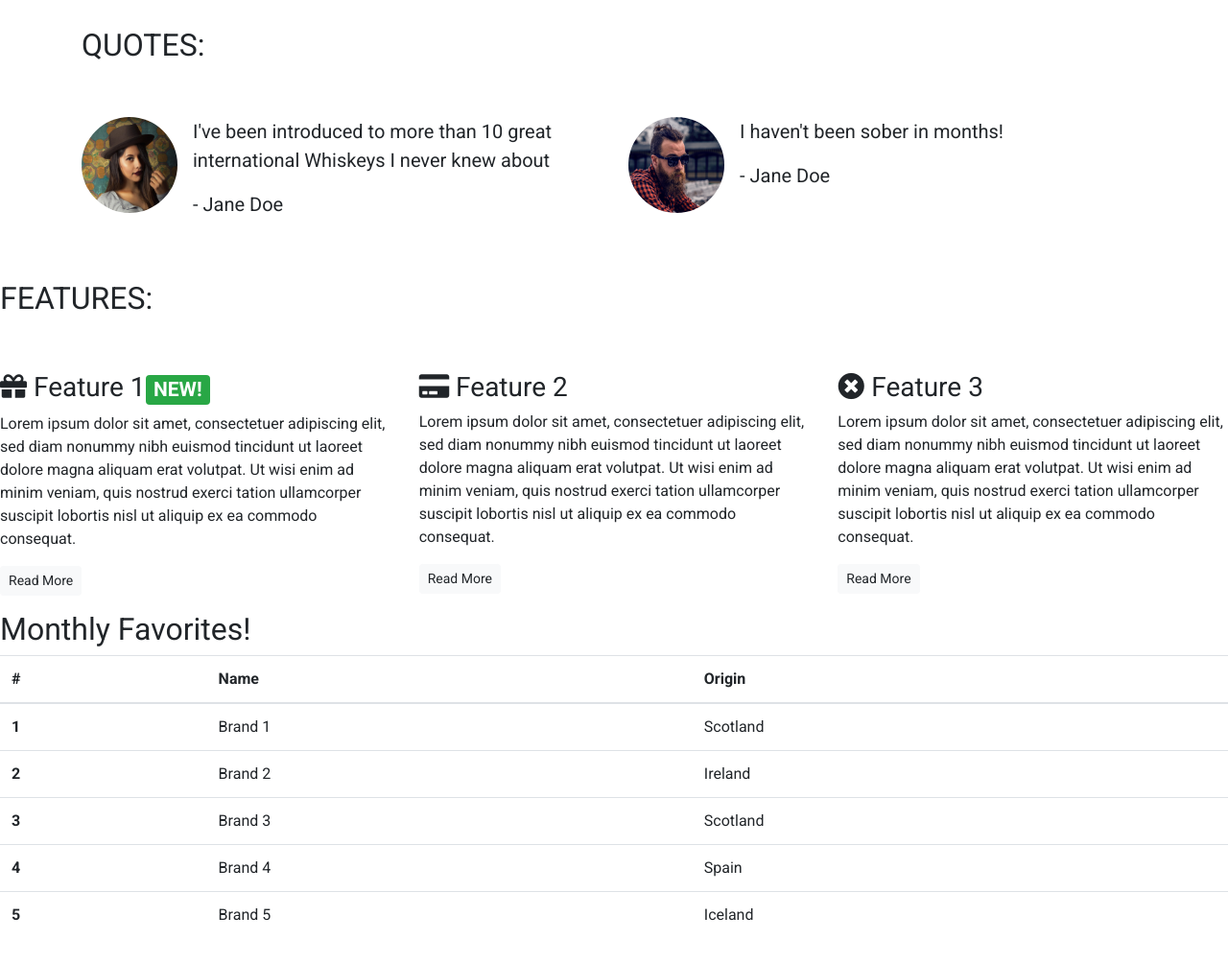
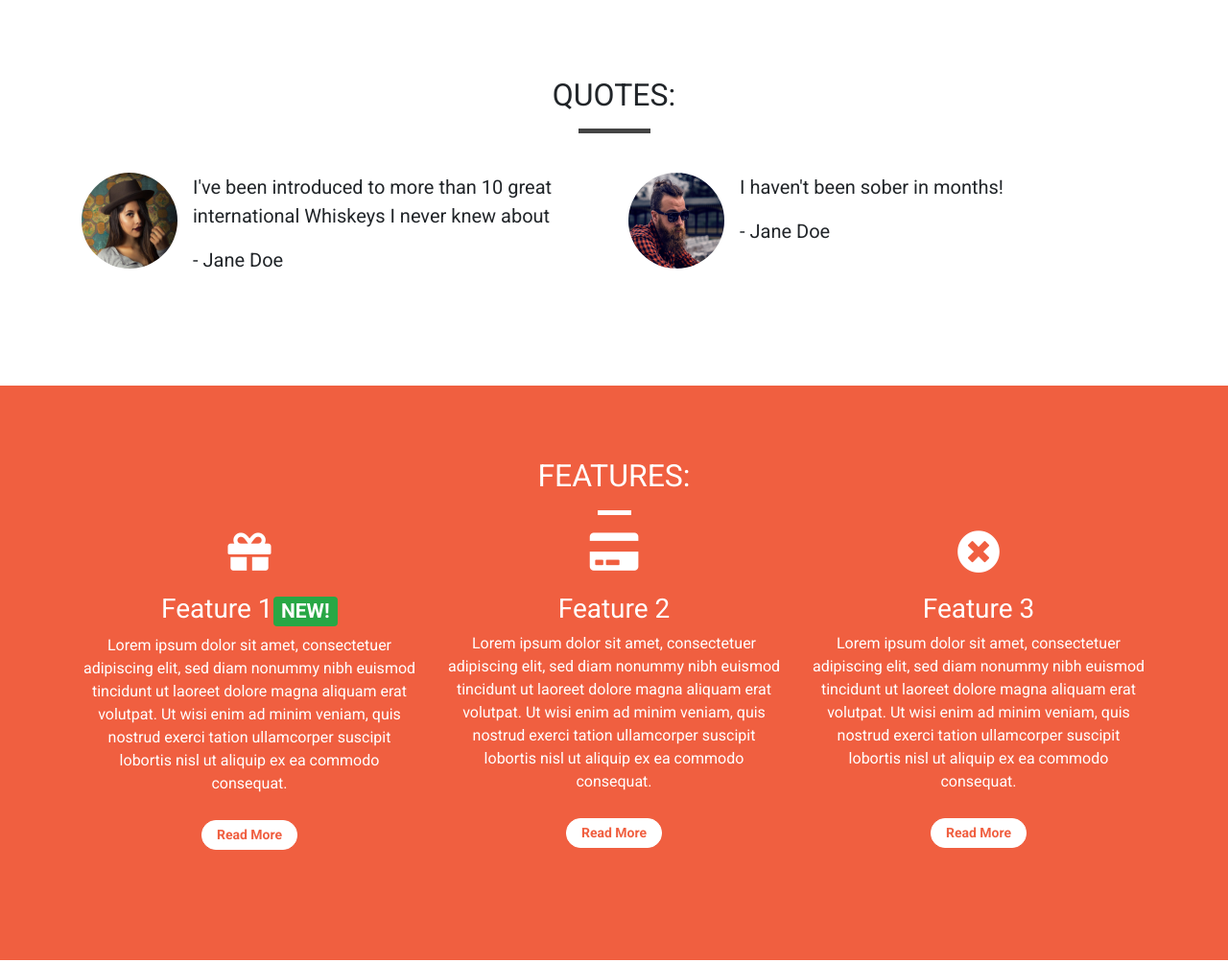
Before and after one commit to danielclements/Whiskey-Drop, a plain HTML site: page index.html in a window 1280 px wide. Shown: the part 820-1824 px from the top of the page at 96% size. Drawn offline with nearby package versions, Linux system fonts and the light colour scheme.

Commit message:
Added color and margin spacing to Features

```diff
--- a/index.html
+++ b/index.html
@@ -84,11 +84,13 @@
 		</div>
 	</div>
 	<!-- Quotes -->
-	<div class="container quotes-contrainer">
+	<div class="container-wrapper">
+		<div class="container quotes-contrainer content-container">
 			<section class="quotes">
 				<div class="row">
-				<div class="col-12 my-5">
+					<div class="col-12 page-header">
 						<h2 class="text-uppercase">Quotes:</h2>
+						<hr class="block-divider block-devider--short">
 					</div>
 				</div>
 				<div class="row">
@@ -121,19 +123,22 @@
 				</div>
 			</section>
 		</div>
+	</div>
 
 	<!-- Features -->
-	<div class="features-container">
+	<div class="container-wrapper container-wrapper--red">
+		<div class="container features-container content-container">
 			<section class="features">
 				<div class="row">
-				<div class="col-12 my-5">
+					<div class="col-12 page-header">
 						<h2 class="text-uppercase">Features:</h2>
+						<hr class="block-divider block-divider--short block-divider--white">
 					</div>
 				</div>
 				<div class="row">
 					<div class="col-12 col-md-6 col-lg-4">
 						<div class="feature">
-						<h3><i class="fas fa-gift d-none d-sm-inline"></i> Feature 1<span class="badge badge-success">NEW!</span></h3>
+							<h3><i class="fas fa-gift d-none d-sm-block"></i> Feature 1<span class="badge badge-success">NEW!</span></h3>
 							<p>Lorem ipsum dolor sit amet, consectetuer adipiscing elit, sed diam nonummy nibh euismod tincidunt ut laoreet dolore magna aliquam erat volutpat. Ut wisi enim ad minim veniam, quis nostrud exerci tation ullamcorper suscipit lobortis nisl ut aliquip
 								ex ea commodo consequat.</p>
 							<p><a class="btn btn-sm btn-light" href "">Read More</a></a>
@@ -144,7 +149,7 @@
 
 					<div class="col-12 col-md-6 col-lg-4">
 						<div class="feature">
-						<h3><i class="fas fa-credit-card d-none d-sm-inline"></i> Feature 2</h3>
+							<h3><i class="fas fa-credit-card d-none d-sm-block"></i> Feature 2</h3>
 							<p>Lorem ipsum dolor sit amet, consectetuer adipiscing elit, sed diam nonummy nibh euismod tincidunt ut laoreet dolore magna aliquam erat volutpat. Ut wisi enim ad minim veniam, quis nostrud exerci tation ullamcorper suscipit lobortis nisl ut aliquip
 								ex ea commodo consequat.</p>
 							<p><a class="btn btn-sm btn-light" href "">Read More</a></a>
@@ -154,7 +159,7 @@
 
 					<div class="col-12 d-md-none d-lg-block col-lg-4">
 						<div class="feature">
-						<h3><i class="fas fa-times-circle d-none d-sm-inline"></i> Feature 3</h3>
+							<h3><i class="fas fa-times-circle d-none d-sm-block"></i> Feature 3</h3>
 							<p>Lorem ipsum dolor sit amet, consectetuer adipiscing elit, sed diam nonummy nibh euismod tincidunt ut laoreet dolore magna aliquam erat volutpat. Ut wisi enim ad minim veniam, quis nostrud exerci tation ullamcorper suscipit lobortis nisl ut aliquip
 								ex ea commodo consequat.</p>
 							<p><a class="btn btn-sm btn-light" href "">Read More</a></a>
@@ -163,6 +168,7 @@
 					</div>
 				</div>
 			</section>
+		</div>
 	</div>
 	<!-- Monthly Favorites -->
 	<div class="container-MonthlyFavorites">
--- a/stylesheets/main.css
+++ b/stylesheets/main.css
@@ -1,5 +1,12 @@
  body {
   font-family: 'Roboto', sans-serif;
+ }
+
+ .container-wrapper {}
+
+ .container-wrapper--red {
+  background-color: #f05f40;
+  color: white;
  }
 
  .container-fluid {
@@ -37,6 +44,15 @@
  .quotes-container {}
 
  .features-container {}
+
+ /* Content Containers*/
+
+ .content-container {
+  padding-top: 75px;
+  padding-bottom: 75px;
+  margin-bottom: 25px;
+  margin-top: 25px;
+ }
 
  /* navbar*/
 
@@ -76,6 +92,7 @@
   width: 75px;
   height: 5px;
   border: 0;
+  background-color: #444;
  }
 
  .block-divider--orange {
@@ -86,6 +103,9 @@
   width: 35px;
  }
 
+ .block-divider--white {
+  background-color: white;
+ }
 
 
  /*jumbotron*/
@@ -147,8 +167,6 @@
 
  /* Alerts*/
 
-
-
  .site-wide-alert {
   background-color: #efc54b;
   border-color: #efc54b;
@@ -163,3 +181,44 @@
   padding-left: 0;
   padding-right: 0;
  }
+
+
+ /* Page Headers*/
+
+ .page-header {
+  margin-bottom: 0;
+  text-align: center;
+  border-bottom: 0;
+ }
+
+ .page-header h2 {
+  margin-top: 0;
+ }
+
+ .quotes .page-header {
+  margin-bottom: 25px;
+ }
+
+ /* </ Page Headers>*/
+
+ .feature {
+  text-align: center;
+  margin-bottom: 40px;
+ }
+
+
+ .feature i {
+  margin-bottom: 20px;
+  font-size: 45px;
+  line-height: 45px
+ }
+
+ .feature .btn {
+  background-color: white;
+  border-color: white;
+  border-radius: 15px;
+  min-width: 100px;
+  font-weight: bold;
+  margin-top: 10px;
+  color: #f05f40
+ }
```
Lines whose indentation alone changed are shown as unchanged.
